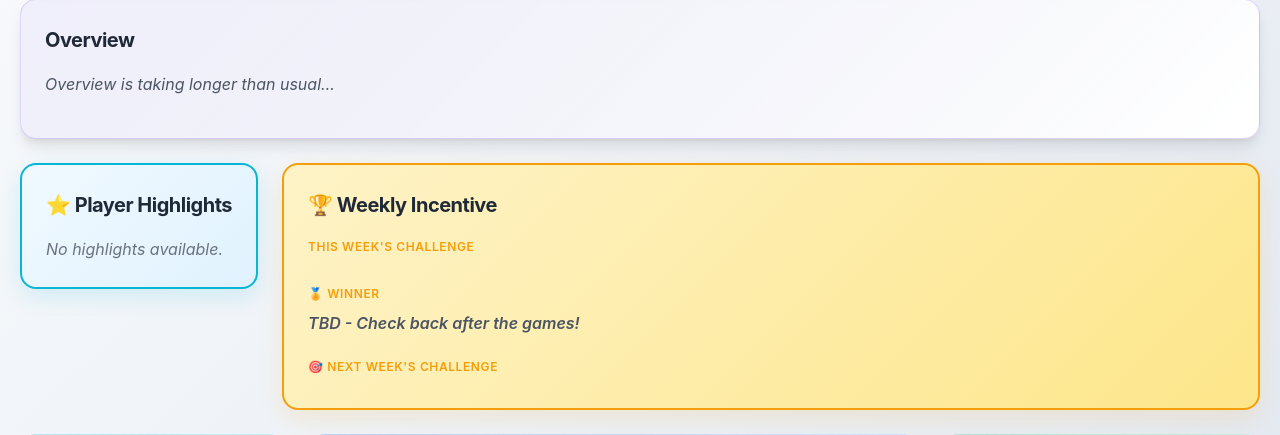
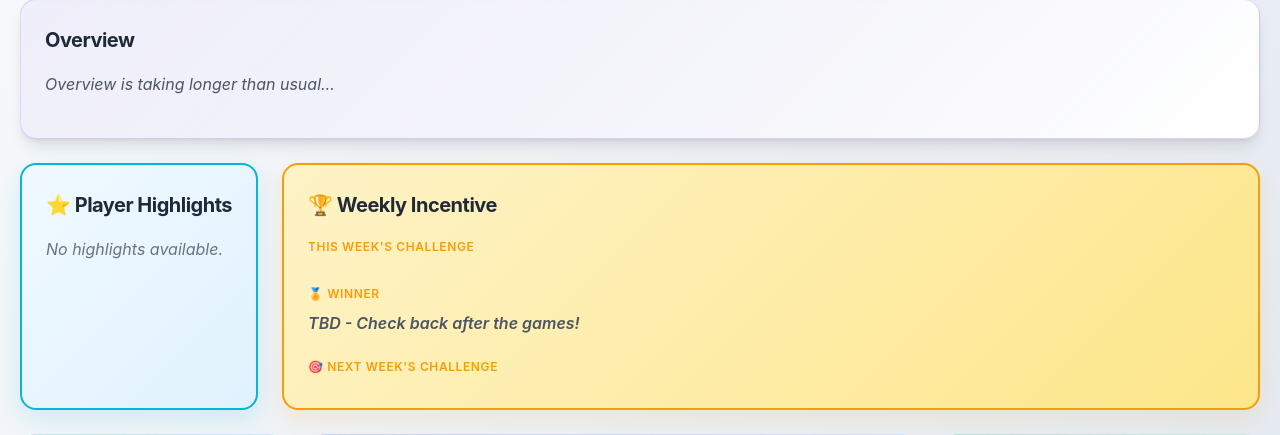
Before and after one commit to samualmoot/fantasy-football-roundup, a Django app: template roundup/templates/roundup/report.html in a window 1280 px wide. Shown: the part 147-582 px from the top of the page. Run offline with Django 5.2, Linux system fonts and the light colour scheme; the template is opened without the code that fills it, so the values that code supplies are empty.

Commit message:
fixed size of containers

```diff
--- a/roundup/static/roundup/report.css
+++ b/roundup/static/roundup/report.css
@@ -120,7 +120,7 @@
   display: grid;
   grid-template-columns: auto 1fr; /* Highlights sized by content, Incentive takes remaining */
   gap: 24px;
-  align-items: start;
+  align-items: stretch; /* Stretch both cards to equal height */
 }
 
 /* ===== HEADER COMPONENT =====
@@ -702,6 +702,7 @@
   background: linear-gradient(135deg, #fef3c7 0%, #fde68a 100%); /* Warm gradient */
   border: 2px solid var(--warning);
   box-shadow: 0 8px 25px rgba(245, 158, 11, 0.15);
+  height: 100%; /* Ensure card stretches to match highlights card height */
 }
 
 /* Enhanced hover effect for incentive card */
@@ -773,6 +774,7 @@
   background: linear-gradient(135deg, #f0f9ff 0%, #e0f2fe 100%); /* Cool blue gradient */
   border: 2px solid var(--accent);
   box-shadow: 0 8px 25px rgba(6, 182, 212, 0.15);
+  height: 100%; /* Ensure card stretches to match incentive card height */
 }
 
 /* Hover effect for highlights card */
```
